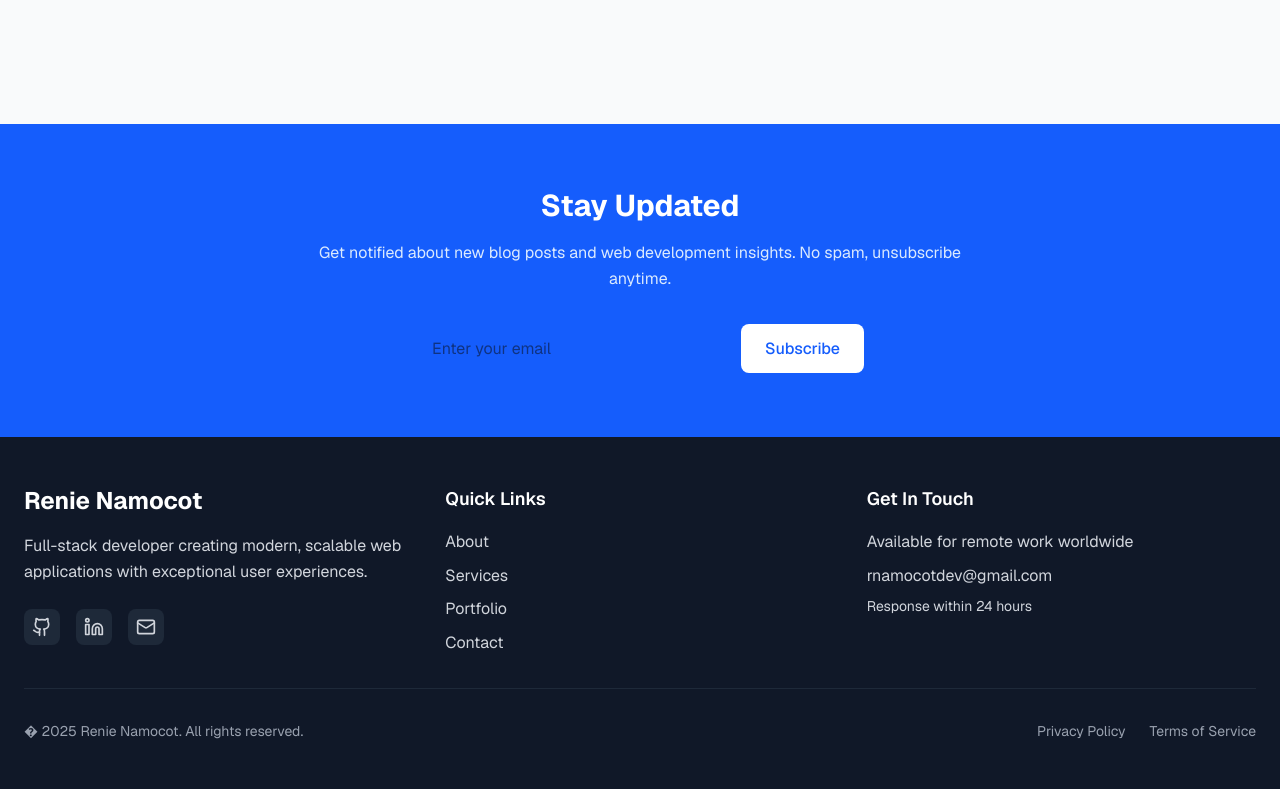
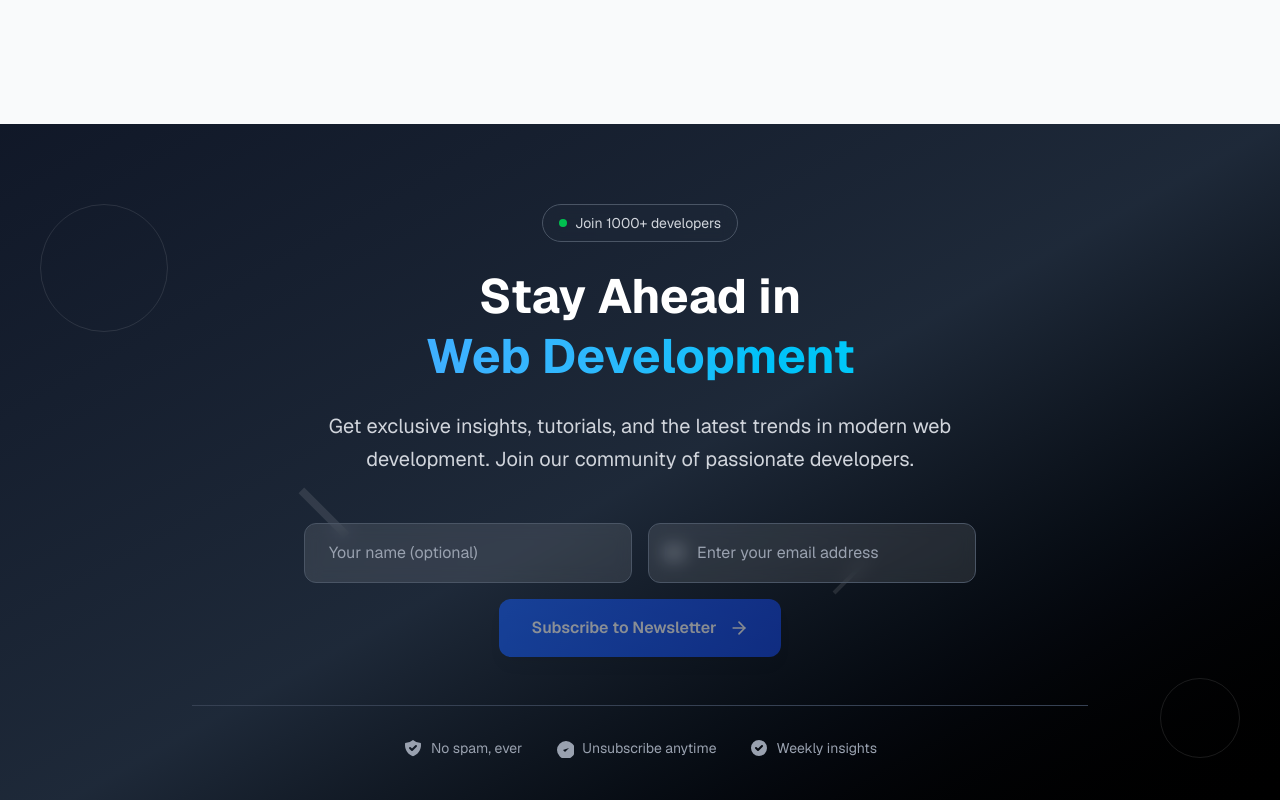
Before and after one commit to rnamocot/rendevprofile, a Next.js app: page /blogs in a window 1280 px wide. Shown: the part 2220-3020 px from the top of the page. Built offline with nearby package versions, Linux system fonts and the light colour scheme.

Commit message:
newsletter

```diff
--- a/src/app/blogs/components/NewsletterSignup.jsx
+++ b/src/app/blogs/components/NewsletterSignup.jsx
@@ -1,46 +1,128 @@
 'use client';
 import { useState } from 'react';
+import { Mail, ArrowRight, CheckCircle, AlertCircle } from 'lucide-react';
+import { getFormspreeEndpoint, trackEvent } from '../../lib/config';
 
 export default function NewsletterSignup() {
   const [email, setEmail] = useState('');
+  const [name, setName] = useState('');
   const [isSubmitting, setIsSubmitting] = useState(false);
   const [message, setMessage] = useState('');
+  const [isSuccess, setIsSuccess] = useState(false);
 
   const handleSubmit = async (e) => {
     e.preventDefault();
     setIsSubmitting(true);
+    setMessage('');
 
-    // Here you would typically send the email to your newsletter service
-    // For now, we'll just simulate a submission
-    setTimeout(() => {
-      setMessage('Thank you for subscribing!');
+    try {
+      // Submit to Formspree
+      const response = await fetch(getFormspreeEndpoint(), {
+        method: 'POST',
+        headers: {
+          'Accept': 'application/json',
+          'Content-Type': 'application/json',
+        },
+        body: JSON.stringify({
+          email: email,
+          name: name || 'Newsletter Subscriber',
+          subject: 'Newsletter Subscription',
+          type: 'newsletter',
+          source: 'blog_page'
+        }),
+      });
+
+      if (response.ok) {
+        setMessage('🎉 Welcome aboard! Check your email to confirm your subscription.');
+        setIsSuccess(true);
         setEmail('');
+        setName('');
+
+        // Track newsletter signup with GA4
+        trackEvent('newsletter_signup', {
+          event_category: 'engagement',
+          event_label: 'blog_page'
+        });
+      } else {
+        throw new Error('Subscription failed');
+      }
+    } catch (error) {
+      console.error('Newsletter signup error:', error);
+      setMessage('⚠️ Something went wrong. Please try again.');
+      setIsSuccess(false);
+    } finally {
       setIsSubmitting(false);
-    }, 1000);
+    }
   };
 
   return (
-    <div className="max-w-md mx-auto">
-      <form onSubmit={handleSubmit} className="flex gap-3">
+    <div className="max-w-2xl mx-auto">
+      <form onSubmit={handleSubmit} className="space-y-4">
+        <div className="flex flex-col md:flex-row gap-4">
+          <div className="flex-1">
+            <input
+              type="text"
+              value={name}
+              onChange={(e) => setName(e.target.value)}
+              placeholder="Your name (optional)"
+              className="w-full px-6 py-4 rounded-xl bg-white/10 backdrop-blur-sm border border-gray-600 text-white placeholder-gray-400 focus:outline-none focus:ring-2 focus:ring-blue-500 focus:border-transparent transition-all"
+              disabled={isSubmitting}
+            />
+          </div>
+          <div className="flex-1">
+            <div className="relative">
+              <Mail className="absolute left-4 top-1/2 transform -translate-y-1/2 w-5 h-5 text-gray-400" />
               <input
                 type="email"
                 value={email}
                 onChange={(e) => setEmail(e.target.value)}
-          placeholder="Enter your email"
-          className="flex-1 px-4 py-3 rounded-lg border-0 focus:outline-none focus:ring-2 focus:ring-blue-300"
+                placeholder="Enter your email address"
+                className="w-full pl-12 pr-6 py-4 rounded-xl bg-white/10 backdrop-blur-sm border border-gray-600 text-white placeholder-gray-400 focus:outline-none focus:ring-2 focus:ring-blue-500 focus:border-transparent transition-all"
                 required
                 disabled={isSubmitting}
               />
+            </div>
+          </div>
+        </div>
+
+        <div className="flex justify-center">
           <button
             type="submit"
-          disabled={isSubmitting}
-          className="bg-white text-blue-600 px-6 py-3 rounded-lg font-medium hover:bg-gray-50 transition-colors disabled:opacity-50"
+            disabled={isSubmitting || !email.trim()}
+            className="group bg-gradient-to-r from-blue-600 to-blue-700 text-white px-8 py-4 rounded-xl font-semibold hover:from-blue-700 hover:to-blue-800 transition-all duration-200 disabled:opacity-50 disabled:cursor-not-allowed flex items-center gap-3 shadow-lg hover:shadow-xl transform hover:scale-105"
           >
-          {isSubmitting ? 'Subscribing...' : 'Subscribe'}
+            {isSubmitting ? (
+              <>
+                <div className="w-5 h-5 border-2 border-white/30 border-t-white rounded-full animate-spin" />
+                Subscribing...
+              </>
+            ) : (
+              <>
+                Subscribe to Newsletter
+                <ArrowRight className="w-5 h-5 group-hover:translate-x-1 transition-transform" />
+              </>
+            )}
           </button>
+        </div>
       </form>
+
       {message && (
-        <p className="text-blue-100 mt-3 text-center text-sm">{message}</p>
+        <div className={`mt-6 p-4 rounded-xl backdrop-blur-sm border ${
+          isSuccess
+            ? 'bg-green-500/20 border-green-500/50'
+            : 'bg-red-500/20 border-red-500/50'
+        }`}>
+          <div className="flex items-center gap-3">
+            {isSuccess ? (
+              <CheckCircle className="w-6 h-6 text-green-400" />
+            ) : (
+              <AlertCircle className="w-6 h-6 text-red-400" />
+            )}
+            <p className={`${isSuccess ? 'text-green-100' : 'text-red-100'} font-medium`}>
+              {message}
+            </p>
+          </div>
+        </div>
       )}
     </div>
   );
--- a/src/app/blogs/page.js
+++ b/src/app/blogs/page.js
@@ -234,14 +234,59 @@ export default function BlogPage() {
           </div>
         </section>
 
-        {/* Newsletter Signup */}
-        <section className="py-16 bg-blue-600">
-          <div className="container mx-auto px-6 lg:px-8 text-center">
-            <h2 className="text-3xl font-bold text-white mb-4">Stay Updated</h2>
-            <p className="text-blue-100 mb-8 max-w-2xl mx-auto">
-              Get notified about new blog posts and web development insights. No spam, unsubscribe anytime.
-            </p>
-            <NewsletterSignup />
+        {/* Newsletter Signup - Redesigned */}
+        <section className="py-20 bg-gradient-to-br from-gray-900 via-gray-800 to-black relative overflow-hidden">
+          {/* Background Pattern */}
+          <div className="absolute inset-0 opacity-10">
+            <div className="absolute top-20 left-10 w-32 h-32 border border-white rounded-full"></div>
+            <div className="absolute bottom-20 right-10 w-20 h-20 border border-white rounded-full"></div>
+            <div className="absolute top-1/2 left-1/4 w-2 h-16 bg-white transform -rotate-45"></div>
+            <div className="absolute bottom-1/3 right-1/3 w-1 h-12 bg-white transform rotate-45"></div>
+          </div>
+
+          <div className="container mx-auto px-6 lg:px-8 relative z-10">
+            <div className="max-w-4xl mx-auto text-center">
+              <div className="inline-flex items-center gap-2 px-4 py-2 rounded-full border border-gray-600 bg-gray-800/50 backdrop-blur-sm text-sm text-gray-300 mb-6">
+                <div className="w-2 h-2 bg-green-500 rounded-full animate-pulse"></div>
+                Join 1000+ developers
+              </div>
+
+              <h2 className="text-4xl md:text-5xl font-bold text-white mb-6 leading-tight">
+                Stay Ahead in
+                <span className="block text-transparent bg-clip-text bg-gradient-to-r from-blue-400 to-cyan-400">
+                  Web Development
+                </span>
+              </h2>
+
+              <p className="text-xl text-gray-300 mb-12 max-w-2xl mx-auto leading-relaxed">
+                Get exclusive insights, tutorials, and the latest trends in modern web development.
+                Join our community of passionate developers.
+              </p>
+
+              <NewsletterSignup />
+
+              {/* Trust Indicators */}
+              <div className="flex flex-wrap justify-center items-center gap-8 mt-12 pt-8 border-t border-gray-700">
+                <div className="flex items-center gap-2 text-gray-400">
+                  <svg className="w-5 h-5" fill="currentColor" viewBox="0 0 20 20">
+                    <path fillRule="evenodd" d="M2.166 4.999A11.954 11.954 0 0010 1.944 11.954 11.954 0 0017.834 5c.11.65.166 1.32.166 2.001 0 5.225-3.34 9.67-8 11.317C5.34 16.67 2 12.225 2 7c0-.682.057-1.35.166-2.001zm11.541 3.708a1 1 0 00-1.414-1.414L9 10.586 7.707 9.293a1 1 0 00-1.414 1.414l2 2a1 1 0 001.414 0l4-4z" clipRule="evenodd" />
+                  </svg>
+                  <span className="text-sm">No spam, ever</span>
+                </div>
+                <div className="flex items-center gap-2 text-gray-400">
+                  <svg className="w-5 h-5" fill="currentColor" viewBox="0 0 20 20">
+                    <path d="M9 12l2 2 4-4m6 2a9 9 0 11-18 0 9 9 0 0118 0z" />
+                  </svg>
+                  <span className="text-sm">Unsubscribe anytime</span>
+                </div>
+                <div className="flex items-center gap-2 text-gray-400">
+                  <svg className="w-5 h-5" fill="currentColor" viewBox="0 0 20 20">
+                    <path fillRule="evenodd" d="M10 18a8 8 0 100-16 8 8 0 000 16zm3.707-9.293a1 1 0 00-1.414-1.414L9 10.586 7.707 9.293a1 1 0 00-1.414 1.414l2 2a1 1 0 001.414 0l4-4z" clipRule="evenodd" />
+                  </svg>
+                  <span className="text-sm">Weekly insights</span>
+                </div>
+              </div>
+            </div>
           </div>
         </section>
       </div>
--- a/src/app/components/modals/ResumeDownloadModal.jsx
+++ b/src/app/components/modals/ResumeDownloadModal.jsx
@@ -1,6 +1,7 @@
 'use client';
 import { useState, useEffect } from 'react';
 import { X, Download, Mail, Shield, CheckCircle, AlertCircle } from 'lucide-react';
+import { getFormspreeEndpoint, trackEvent } from '../../lib/config';
 
 export default function ResumeDownloadModal({ isOpen, onClose }) {
   const [email, setEmail] = useState('');
@@ -72,38 +73,39 @@ export default function ResumeDownloadModal({ isOpen, onClose }) {
     setIsLoading(true);
 
     try {
-      // Submit email to your backend/database
-      const response = await fetch('/api/resume-download', {
+      // Submit to Formspree (same form as newsletter)
+      const response = await fetch(getFormspreeEndpoint(), {
         method: 'POST',
         headers: {
+          'Accept': 'application/json',
           'Content-Type': 'application/json',
         },
         body: JSON.stringify({
           name: name.trim(),
           email: email.trim(),
+          subject: 'Resume Download Request',
+          type: 'resume_download',
+          source: 'resume_modal',
           timestamp: new Date().toISOString(),
           userAgent: navigator.userAgent,
           referrer: document.referrer || 'direct'
         }),
       });
 
-      if (!response.ok) {
-        throw new Error('Failed to process request');
-      }
+      if (response.ok) {
+        setSubmitted(true);
 
-      const data = await response.json();
-
-      if (data.success) {
-        setSubmitted(true);
+        // Track resume download with GA4
+        trackEvent('resume_download', {
+          event_category: 'engagement',
+          event_label: 'hero_section'
+        });
 
         // Start the download after a short delay
         setTimeout(() => {
-          // Create download link with token for security
-          const downloadUrl = data.downloadUrl || '/resume.pdf';
-
-          // Create temporary link element
+          // Create download link
           const link = document.createElement('a');
-          link.href = downloadUrl;
+          link.href = '/resume.pdf';
           link.download = 'Renie_Namocot_Resume.pdf';
           link.target = '_blank';
           document.body.appendChild(link);
@@ -116,7 +118,7 @@ export default function ResumeDownloadModal({ isOpen, onClose }) {
           }, 2000);
         }, 1500);
       } else {
-        throw new Error(data.message || 'Failed to process request');
+        throw new Error('Failed to process request');
       }
     } catch (error) {
       console.error('Resume download error:', error);
--- /dev/null
+++ b/src/app/lib/config.js
@@ -0,0 +1,40 @@
+// Configuration file for external services
+
+export const config = {
+  // Formspree configuration
+  formspree: {
+    // Replace with your actual Formspree form ID
+    // Get this from: https://formspree.io/forms
+    formId: 'YOUR_FORM_ID', // Replace with your actual form ID
+    endpoint: 'https://formspree.io/f/YOUR_FORM_ID' // This will be auto-updated when you change formId
+  },
+
+  // Google Analytics
+  ga4: {
+    measurementId: 'G-XV2PTNE81C'
+  },
+
+  // Admin configuration
+  admin: {
+    resumeStatsKey: 'RenDev95'
+  },
+
+  // Site information
+  site: {
+    name: 'Renie Namocot Portfolio',
+    url: 'https://renienamocot.com',
+    email: 'hello@renienamocot.com'
+  }
+};
+
+// Helper function to get Formspree endpoint
+export const getFormspreeEndpoint = () => {
+  return `https://formspree.io/f/${config.formspree.formId}`;
+};
+
+// Helper function to track GA4 events
+export const trackEvent = (eventName, parameters = {}) => {
+  if (typeof window !== 'undefined' && typeof window.gtag !== 'undefined') {
+    window.gtag('event', eventName, parameters);
+  }
+};
```
Also changed, not shown: 1 other file (tests, documents, lock files or other folders). Lines whose indentation alone changed are shown as unchanged.
